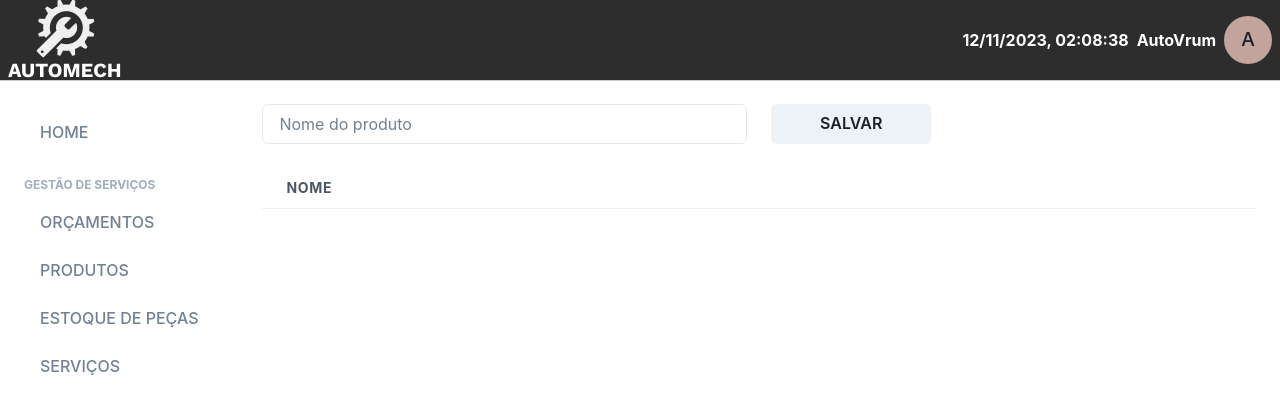
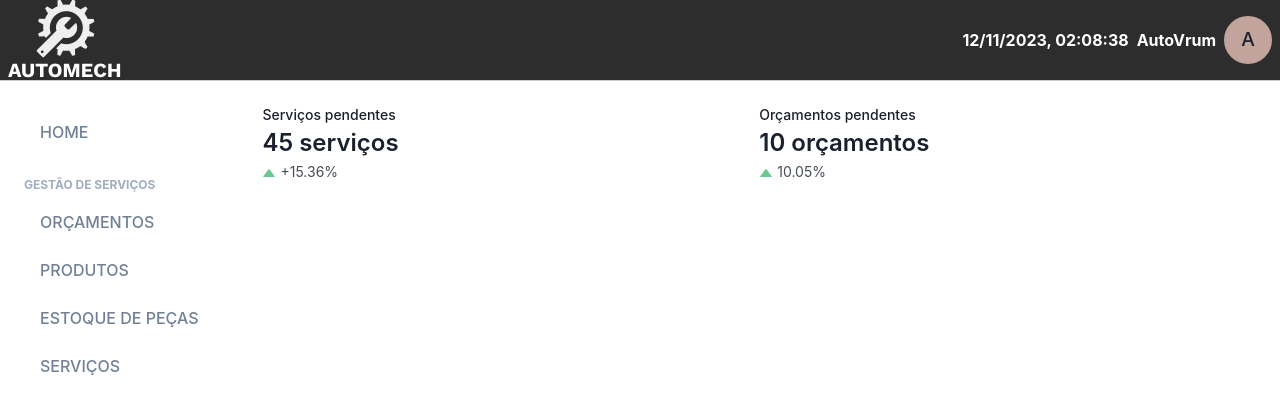
Before and after one commit to gabrielmatosmartins/AutoMechSite, a Next.js app: page / in a window 1280 px wide. Shown: the top 414 px of the page. Built offline with nearby package versions, Linux system fonts and the light colour scheme.

Commit message:
Update index.js

```diff
--- a/src/pages/index.js
+++ b/src/pages/index.js
@@ -1,14 +1,16 @@
 import {
   Box,
   Button,
-  Divider,
   Flex,
-  Input,
-  SimpleGrid,
   Table,
+  Stat,
+  StatLabel,
+  StatNumber,
+  StatHelpText,
+  StatArrow,
+  StatGroup,
   Tbody,
   Td,
-  Text,
   Th,
   Thead,
   Tr,
@@ -17,7 +19,7 @@ import { useEffect, useState } from "react";
 import Header from "../components/Header";
 import Sidebar from "../components/Sidebar";
 
-const Produtos = () => {
+const Home = () => {
   const [name, setName] = useState("");
   const [listProducts, setListProducts] = useState([]);
 
@@ -94,51 +96,31 @@ const Produtos = () => {
         <Sidebar />
 
         <Box w="100%">
-          <SimpleGrid minChildWidth={240} h="fit-content" spacing="6">
-            <Input
-              value={name}
-              onChange={(e) => setName(e.target.value)}
-              placeholder="Nome do produto"
-            />
-            <Button w="40" onClick={handleNewProduct}>
-              SALVAR
-            </Button>
-          </SimpleGrid>
 
           <Box overflowY="auto" height="80vh">
-            <Table mt="6">
-              <Thead>
-                <Tr>
-                  <Th fontWeight="bold" fontSize="14px">
-                    Nome
-                  </Th>
-                  <Th></Th>
-                </Tr>
-              </Thead>
-              <Tbody>
-                {listProducts.map((item, i) => (
-                  <Tr key={i}>
-                    <Td color="gray.500">{item.name}</Td>
-                    <Td textAlign="end">
-                      <Button
-                        p="2"
-                        h="auto"
-                        fontSize={11}
-                        color="red.500"
-                        fontWeight="bold"
-                        onClick={() => removeProduct(item.id)}
-                      >
-                        EXCLUIR
-                      </Button>
-                    </Td>
-                  </Tr>
-                ))}
-              </Tbody>
-            </Table>
+            <StatGroup>
+              <Stat>
+                <StatLabel>Serviços pendentes</StatLabel>
+                <StatNumber>45 serviços</StatNumber>
+                <StatHelpText>
+                  <StatArrow type='increase' />
+                  +15.36%
+                </StatHelpText>
+              </Stat>
+
+              <Stat>
+                <StatLabel>Orçamentos pendentes</StatLabel>
+                <StatNumber>10 orçamentos</StatNumber>
+                <StatHelpText>
+                  <StatArrow type='increase' />
+                  10.05%
+                </StatHelpText>
+              </Stat>
+            </StatGroup>
           </Box>
         </Box>
       </Flex>
     </Flex>
   );
 };
-export default Produtos;
+export default Home;
```
